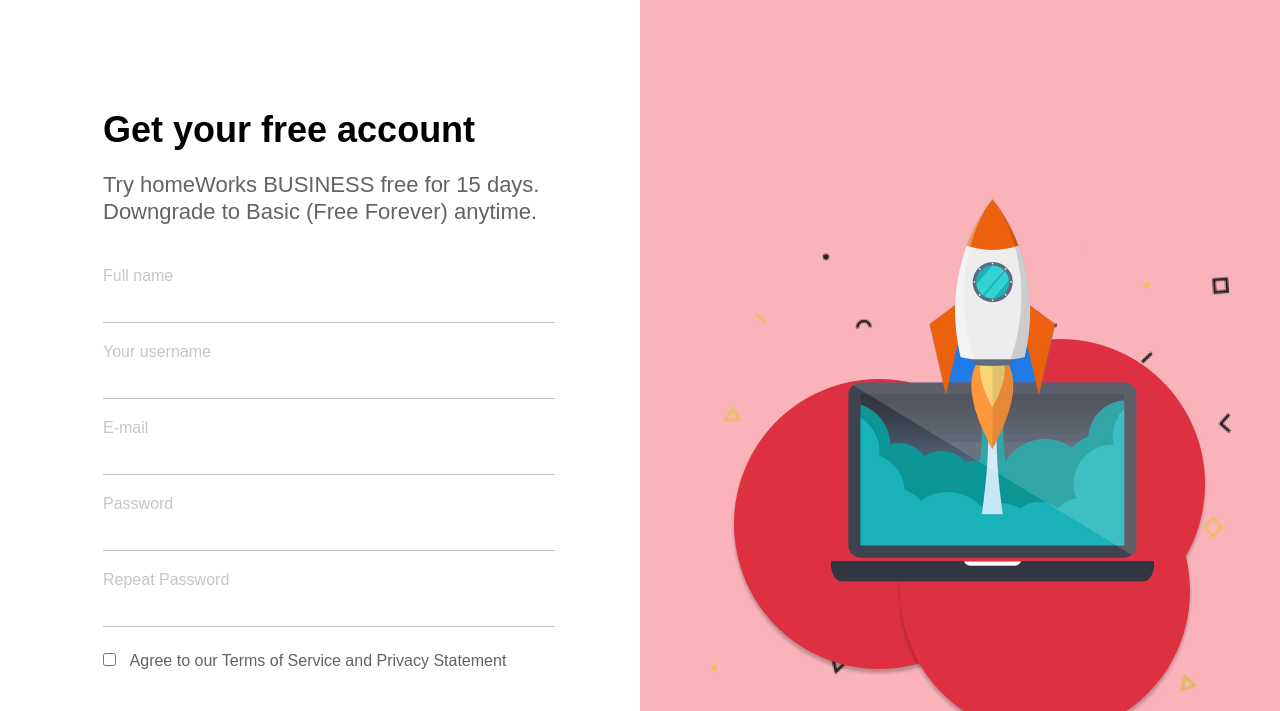
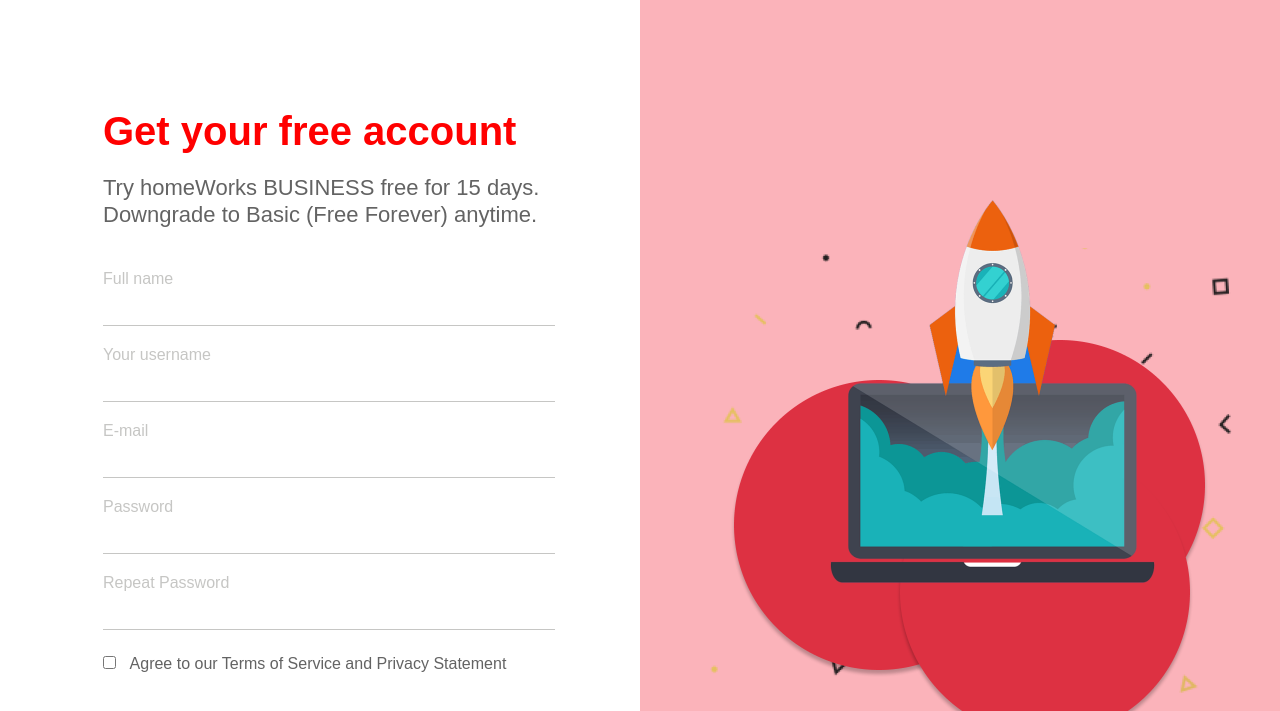
Before and after one commit to sonyanechaeva/duplicate_remote_homework, a plain HTML site: page index.html in a window 1280 px wide. Shown: the part 85-796 px from the top of the page. Drawn offline with Linux system fonts and the light colour scheme.

Commit message:
update css master 3

```diff
--- a/styles/style.css
+++ b/styles/style.css
@@ -53,8 +53,8 @@ body{
     flex-grow: 1;
 }
 .title-form{
-    font-size: 36px;
-    color: #000000;
+    font-size: 40px;
+    color: #ff0000;
     margin-bottom: 20px;
 }
 .text-form{
```
